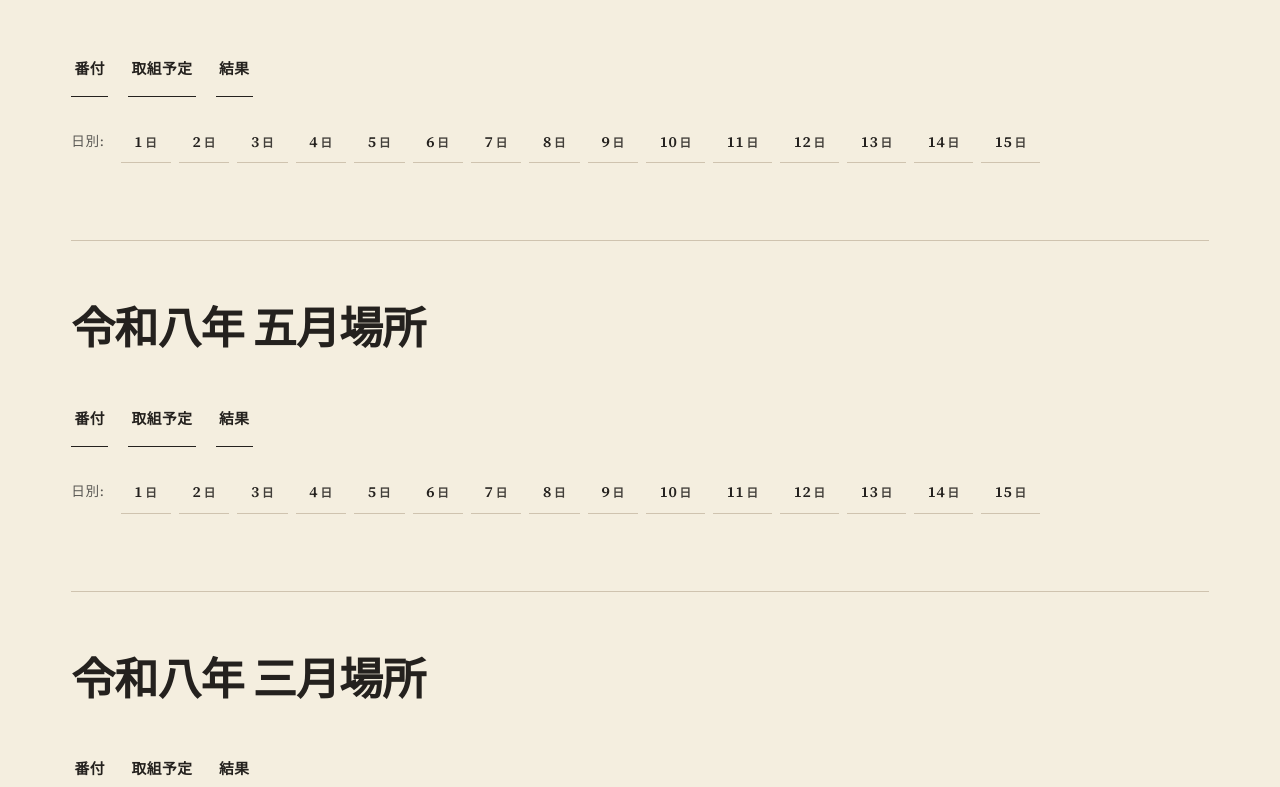
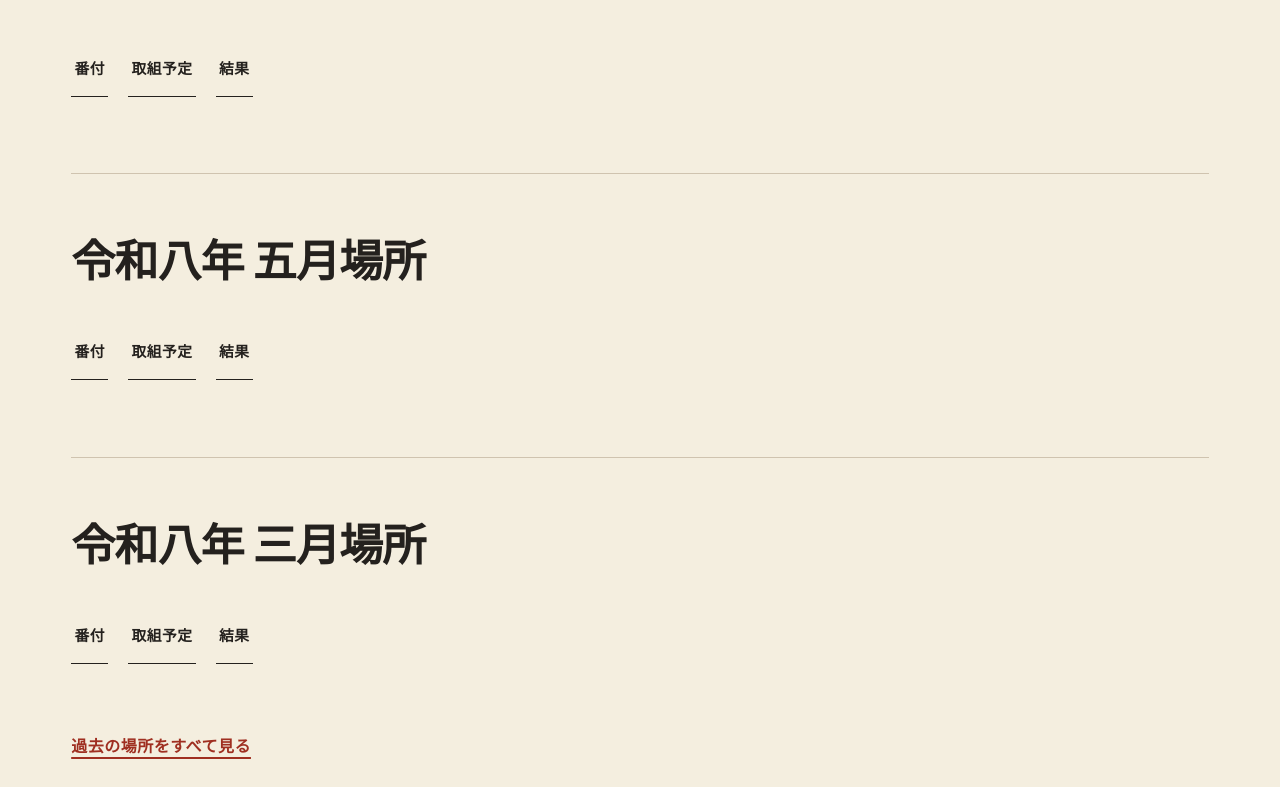
Before and after one commit to dai/o-sumo, a React (Vite) app: page / in a window 1280 px wide. Shown: the part 2593-3380 px from the top of the page. Built offline with nearby package versions, Linux system fonts and the light colour scheme.

Commit message:
feat: improve mobile navigation and archive links

```diff
--- a/app/components/theme-toggle.css
+++ b/app/components/theme-toggle.css
@@ -72,12 +72,17 @@
 
 @media (max-width: 768px) {
   .top-right-controls {
-    top: 0.5rem;
-    right: 0.55rem;
-    gap: 0.4rem;
+    position: static;
+    justify-content: flex-end;
+    width: 100%;
+    box-sizing: border-box;
+    gap: 0.5rem;
+    padding: 0.5rem 0.65rem;
+    background: var(--surface-container-lowest);
   }
 
   .theme-toggle {
+    min-height: 44px;
     padding: 0.35rem 0.5rem;
     gap: 0.45rem;
     font-size: 0.68rem;
@@ -85,6 +90,11 @@
 
   .theme-toggle-label {
     min-width: 3rem;
+  }
+
+  .language-toggle-btn {
+    min-width: 44px;
+    min-height: 44px;
   }
 }
 
--- a/app/globals.css
+++ b/app/globals.css
@@ -754,14 +754,26 @@ th {
 
 @media (max-width: 768px) {
   .primary-navigation {
-    justify-content: flex-start;
-    padding-inline: 0.65rem;
+    display: grid;
+    grid-template-columns: repeat(6, minmax(0, 1fr));
+    gap: 0.25rem;
+    padding: 0.5rem 0.65rem;
+    overflow-x: visible;
   }
 
   .primary-navigation__link {
+    grid-column: span 2;
+    min-width: 0;
     min-height: 44px;
     display: inline-flex;
     align-items: center;
+    justify-content: center;
+    text-align: center;
+    white-space: normal;
+  }
+
+  .primary-navigation__link:nth-child(n + 4) {
+    grid-column: span 3;
   }
 }
 
@@ -905,12 +917,29 @@ th {
 
 @media (max-width: 768px) {
   .directory-navigation {
-    justify-content: flex-start;
-    padding-inline: 0.65rem;
+    display: grid;
+    grid-template-columns: repeat(6, minmax(0, 1fr));
+    gap: 0.25rem;
+    padding: 0.5rem 0.65rem;
+    overflow-x: visible;
+  }
+
+  .directory-navigation__label {
+    grid-column: 1 / -1;
+    margin-right: 0;
   }
 
   .directory-navigation__link {
+    grid-column: span 2;
+    min-width: 0;
     min-height: 44px;
+    justify-content: center;
+    text-align: center;
+    white-space: normal;
+  }
+
+  .directory-navigation__link:nth-of-type(n + 4) {
+    grid-column: span 3;
   }
 }
 
--- a/app/index.css
+++ b/app/index.css
@@ -640,66 +640,29 @@
   display: flex;
   gap: 1rem;
   flex-wrap: wrap;
-  margin-bottom: 1.5rem;
-}
-
-.past-basho-days {
-  display: flex;
-  flex-wrap: wrap;
-  gap: 0.5rem;
+  margin-bottom: 0;
+}
+
+.past-basho-index-action {
+  margin: -1rem 0 3rem;
+}
+
+.past-basho-index-link {
+  display: inline-flex;
   align-items: center;
-}
-
-.past-basho-days-label {
-  font-size: 0.85rem;
-  color: var(--color-dark-text);
-  opacity: 0.7;
-  margin: 0;
-  margin-right: 0.5rem;
-  font-family: var(--font-sans);
-  letter-spacing: 0.05em;
-}
-
-.past-basho-day-link {
-  display: inline-flex;
-  align-items: baseline;
-  gap: 0.15em;
-  background: var(--surface-container-lowest);
-  color: var(--color-primary);
-  padding: 0.45rem 0.85rem;
-  font-family: var(--font-sans);
-  font-feature-settings: 'tnum' 1;
-  font-size: 0.95rem;
-  font-weight: 600;
-  text-decoration: none;
-  transition: background-color 150ms cubic-bezier(0.22, 1, 0.36, 1),
-    box-shadow 150ms cubic-bezier(0.22, 1, 0.36, 1),
-    color 150ms cubic-bezier(0.22, 1, 0.36, 1);
-  min-width: 2.6rem;
-  justify-content: center;
-}
-
-.past-basho-day-link:hover {
+  min-height: 44px;
+  color: var(--color-secondary);
+  font-weight: 700;
+  text-decoration-line: underline;
+  text-decoration-thickness: 2px;
+  text-underline-offset: 0.3em;
+}
+
+.past-basho-index-link:hover,
+.past-basho-index-link:focus-visible {
+  color: var(--color-on-primary);
   background: var(--color-primary-container);
-  color: var(--color-on-primary);
-  box-shadow: var(--shadow-soft);
-  text-decoration: none;
-}
-
-.past-basho-day-link:focus-visible {
-  outline: 2px solid var(--color-secondary);
-  outline-offset: 2px;
-}
-
-.past-basho-day-num {
-  font-variant-numeric: tabular-nums;
-  letter-spacing: 0.02em;
-}
-
-.past-basho-day-suffix {
-  font-size: 0.78em;
-  letter-spacing: 0.04em;
-  opacity: 0.85;
+  text-decoration-color: currentColor;
 }
 
 .features-grid {
@@ -915,15 +878,6 @@
 
   .news-item-source {
     align-self: start;
-  }
-
-  .kimarite-home-list {
-    grid-template-columns: 1fr;
-  }
-
-  .kimarite-home-item--yorikiri .kimarite-home-name,
-  .kimarite-home-item--oshidashi .kimarite-home-name {
-    font-size: 2.4rem;
   }
 }
 
@@ -1104,6 +1058,17 @@
   font-variant-numeric: tabular-nums;
 }
 
+@media (max-width: 480px) {
+  .kimarite-home-list {
+    grid-template-columns: 1fr;
+  }
+
+  .kimarite-home-item--yorikiri .kimarite-home-name,
+  .kimarite-home-item--oshidashi .kimarite-home-name {
+    font-size: 2.4rem;
+  }
+}
+
 /* Reduced motion: collapse transitions, suppress lift on primary CTA */
 @media (prefers-reduced-motion: reduce) {
   .cta-button,
@@ -1112,8 +1077,6 @@
   .cta-button.secondary:hover,
   .live-torikumi-link,
   .live-torikumi-link:hover,
-  .past-basho-day-link,
-  .past-basho-day-link:hover,
   .home-footer a,
   .news-item-link,
   .news-section-see-all,
@@ -1518,16 +1481,14 @@
   gap: 0.75rem 1.25rem;
 }
 
-.home-editorial .past-basho-day-link {
-  color: var(--home-ink);
-  background: transparent;
-  border-bottom: 1px solid var(--home-rule);
-}
-
-.home-editorial .past-basho-day-link:hover {
+.home-editorial .past-basho-index-link {
+  color: var(--home-red-dark);
+}
+
+.home-editorial .past-basho-index-link:hover,
+.home-editorial .past-basho-index-link:focus-visible {
   color: var(--home-paper);
   background: var(--home-ink);
-  box-shadow: none;
 }
 
 .home-editorial .home-footer {
--- a/app/page.tsx
+++ b/app/page.tsx
@@ -196,8 +196,7 @@ export function buildLiveTorikumiTarget(
 }
 
 export default function Home() {
-  const { t, i18n } = useTranslation('common');
-  const locale = i18n.language || 'ja';
+  const { t } = useTranslation('common');
   const currentBashoTitle = `${torikumiArchive.year}${torikumiArchive.bashoName}`;
   const currentBanzukePath = getBanzukePathForMonthKey(torikumiMonthKey);
   const bashoStatus = getBashoStatus(torikumiArchive);
@@ -311,24 +310,13 @@ export default function Home() {
                 {t('home.heroResult')}
               </Link>
             </nav>
-            <div className="past-basho-days">
-              <p className="past-basho-days-label">{t('home.pastBashoDays')}</p>
-              {pastBasho.data.resultDays?.map((day) => (
-                <Link
-                  key={day.pathDate}
-                  to={`/${day.pathDate}-torikumi/`}
-                  className="past-basho-day-link"
-                  aria-label={t('torikumi.day.dayHead', { day: day.day })}
-                >
-                  <span className="past-basho-day-num">{day.day}</span>
-                  <span className="past-basho-day-suffix" aria-hidden="true">
-                    {locale.startsWith('ja') ? '日' : ''}
-                  </span>
-                </Link>
-              ))}
-            </div>
           </section>
         ))}
+        <div className="past-basho-index-action">
+          <Link to="/archives/" className="past-basho-index-link">
+            {t('home.pastBashoAll')}
+          </Link>
+        </div>
       </main>
 
       <footer className="home-footer">
--- a/src/locales/en/common.json
+++ b/src/locales/en/common.json
@@ -69,7 +69,7 @@
     "championshipLabelDay14": "as of end of Day 14",
     "championshipLabelDay": "Day {{day}}",
     "pastBashoHeading": "{{year}} {{name}}",
-    "pastBashoDays": "Days:",
+    "pastBashoAll": "View all past basho",
     "footerCopyright": "© 2026 o-sumo. All rights reserved.",
     "footerAbout": "About & Privacy Policy",
     "footerDaisuke": "Daisuke on X",
--- a/src/locales/ja/common.json
+++ b/src/locales/ja/common.json
@@ -69,7 +69,7 @@
     "championshipLabelDay14": "十四日目終了時点",
     "championshipLabelDay": "{{day}}日目",
     "pastBashoHeading": "{{year}} {{name}}",
-    "pastBashoDays": "日別:",
+    "pastBashoAll": "過去の場所をすべて見る",
     "footerCopyright": "© 2026 o-sumo. All rights reserved.",
     "footerAbout": "当サイトについて・プライバシーポリシー",
     "footerDaisuke": "Daisuke on X",
```
Also changed, not shown: tasks/todo.md (+20 -0 lines), 1 other file (tests, documents, lock files or other folders).
